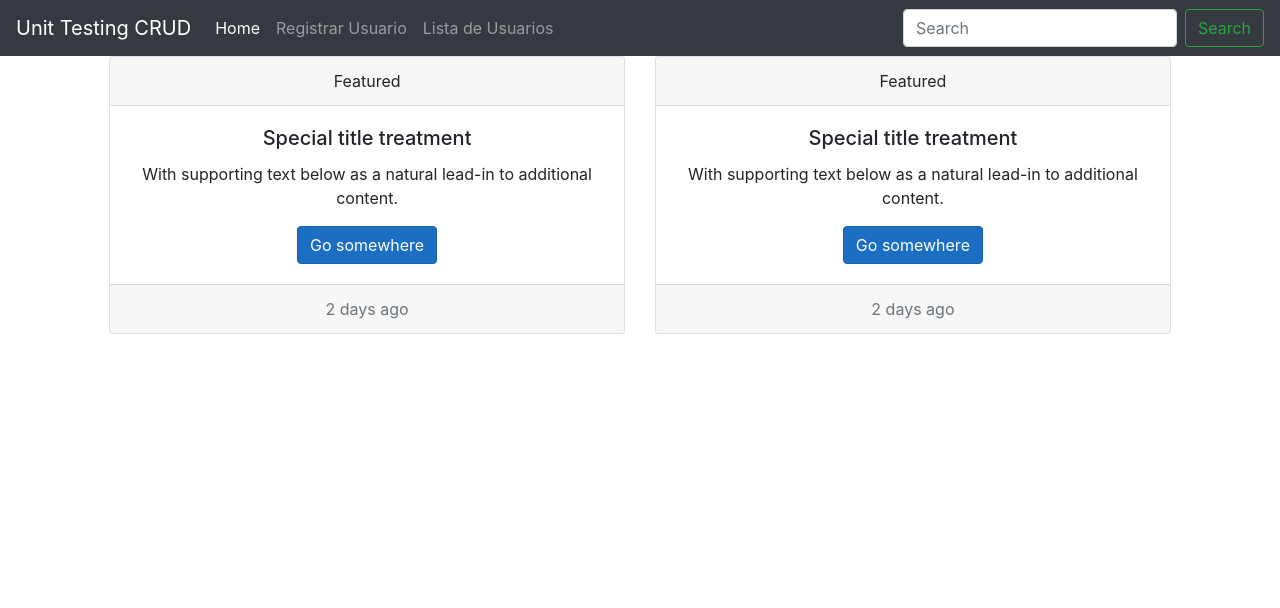
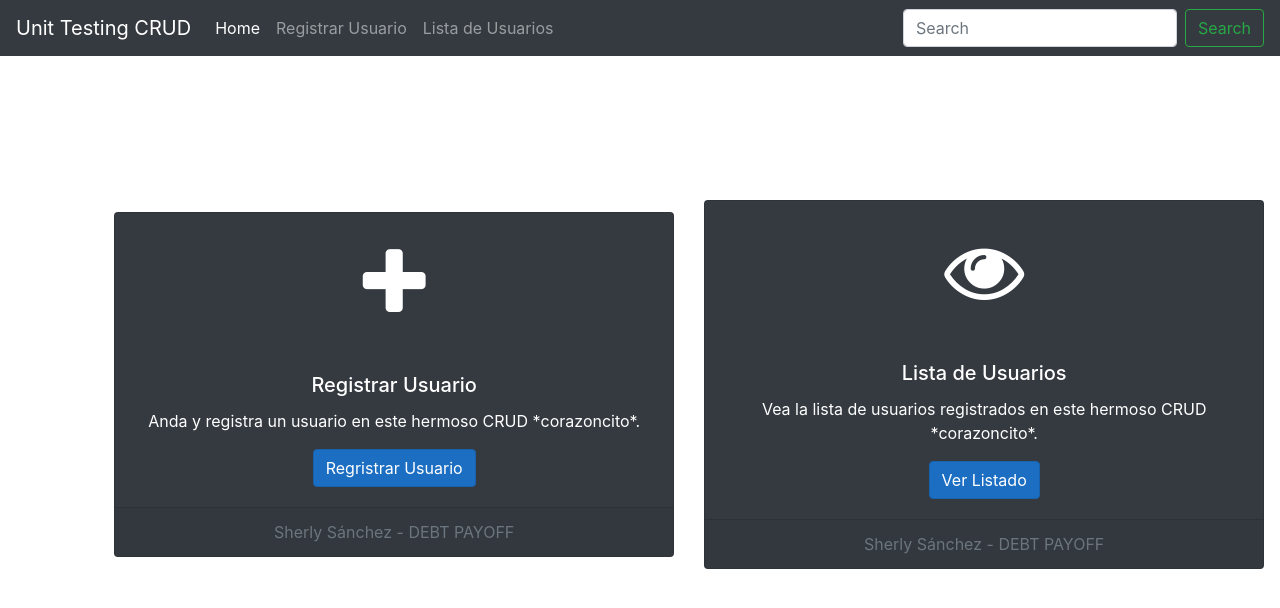
Before and after one commit to sherly26/unit-testing-crud, an Angular app in the folder UnitTestingCrud/UnitTestingCrud/ClientApp/: page / in a window 1280 px wide. Shown: the top 608 px of the page. Built offline with nearby package versions, Linux system fonts and the light colour scheme.

Commit message:
-Installed font-awesome. -Added functionals icons as images in bootstrap cards. -Added styles for the icons and text.

```diff
--- a/UnitTestingCrud/UnitTestingCrud/ClientApp/angular.json
+++ b/UnitTestingCrud/UnitTestingCrud/ClientApp/angular.json
@@ -23,7 +23,8 @@
             "assets": ["src/assets"],
             "styles": [
               "node_modules/bootstrap/dist/css/bootstrap.min.css",
-              "src/styles.css"
+              "src/styles.css",
+              "node_modules/font-awesome/css/font-awesome.css"
             ],
             "scripts": []
           },
--- a/UnitTestingCrud/UnitTestingCrud/ClientApp/package.json
+++ b/UnitTestingCrud/UnitTestingCrud/ClientApp/package.json
@@ -25,9 +25,11 @@
     "@angular/platform-server": "^10.0.3",
     "@angular/router": "^10.0.3",
     "@nguniversal/module-map-ngfactory-loader": "^8.2.6",
+    "angular-font-awesome": "^3.1.2",
     "aspnet-prerendering": "^3.0.1",
-    "bootstrap": "^4.3.1",
+    "bootstrap": "^4.5.0",
     "core-js": "^3.3.3",
+    "font-awesome": "^4.7.0",
     "jquery": "3.4.1",
     "oidc-client": "^1.9.1",
     "popper.js": "^1.16.0",
--- a/UnitTestingCrud/UnitTestingCrud/ClientApp/src/app/home/home.component.html
+++ b/UnitTestingCrud/UnitTestingCrud/ClientApp/src/app/home/home.component.html
@@ -1,34 +1,31 @@
 <app-nav-bar></app-nav-bar>
-
-<div class="row d-flex justify-content-center ">
-    <div class="col-sm-5 col-5">
-        <div class="card text-center">
-            <div class="card-header">
-                Featured
-            </div>
+<div class="d-flex justify-content-center pt-5">
+    <div class="row pt-5">
+        <div class="col-7 col-sm-7 col-md-7 col-lg-5 pt-5 m-auto">
+            <div class="card text-center bg-dark" style="width: 35rem;">
+                <i class="fa fa-plus fa-lg fa-color"></i>
                 <div class="card-body">
-                <h5 class="card-title">Special title treatment</h5>
-                <p class="card-text">With supporting text below as a natural lead-in to additional content.</p>
-                <a href="#" class="btn btn-primary">Go somewhere</a>
+                    <h5 class="card-title text-color">Registrar Usuario</h5>
+                    <p class="card-text text-color">Anda y registra un usuario en este hermoso CRUD *corazoncito*.</p>
+                    <a href="#" class="btn btn-primary">Regristrar Usuario</a>
                 </div>
                 <div class="card-footer text-muted">
-                2 days ago
+                    Sherly Sánchez - DEBT PAYOFF
                 </div>
             </div>
         </div>
-    <div class="col-sm-5 col-5">
-        <div class="card text-center">
-            <div class="card-header">
-                Featured
-            </div>
+        <div class="col-7 col-sm-7 col-md-7 col-lg-5 pt-5 m-auto">
+            <div class="card text-center bg-dark" style="width: 35rem;">
+                <i class="fa fa-eye fa-lg fa-color"></i>
                 <div class="card-body">
-                <h5 class="card-title">Special title treatment</h5>
-                <p class="card-text">With supporting text below as a natural lead-in to additional content.</p>
-                <a href="#" class="btn btn-primary">Go somewhere</a>
+                    <h5 class="card-title text-color">Lista de Usuarios</h5>
+                    <p class="card-text text-color">Vea la lista de usuarios registrados en este hermoso CRUD *corazoncito*.</p>
+                    <a href="#" class="btn btn-primary">Ver Listado</a>
                 </div>
                 <div class="card-footer text-muted">
-                2 days ago
+                    Sherly Sánchez - DEBT PAYOFF
                 </div>
             </div>
         </div>
     </div>
+</div>
--- a/UnitTestingCrud/UnitTestingCrud/ClientApp/src/app/home/home.component.scss
+++ b/UnitTestingCrud/UnitTestingCrud/ClientApp/src/app/home/home.component.scss
@@ -1,7 +1,12 @@
-.vertical-alignment {
-    margin: 0;
-    position: absolute;
-    top: 50%;
-    -ms-transform: translateY(-50%);
-    transform: translateY(-50%);
+.fa-lg{
+    padding: 2.5rem;
+    font-size: 5rem;
 }
+
+.fa-color{
+    color: white;
+}
+
+.text-color{
+    color: white;
+}
```
Also changed, not shown: 1 other file (tests, documents, lock files or other folders). Lines whose indentation alone changed are shown as unchanged.
